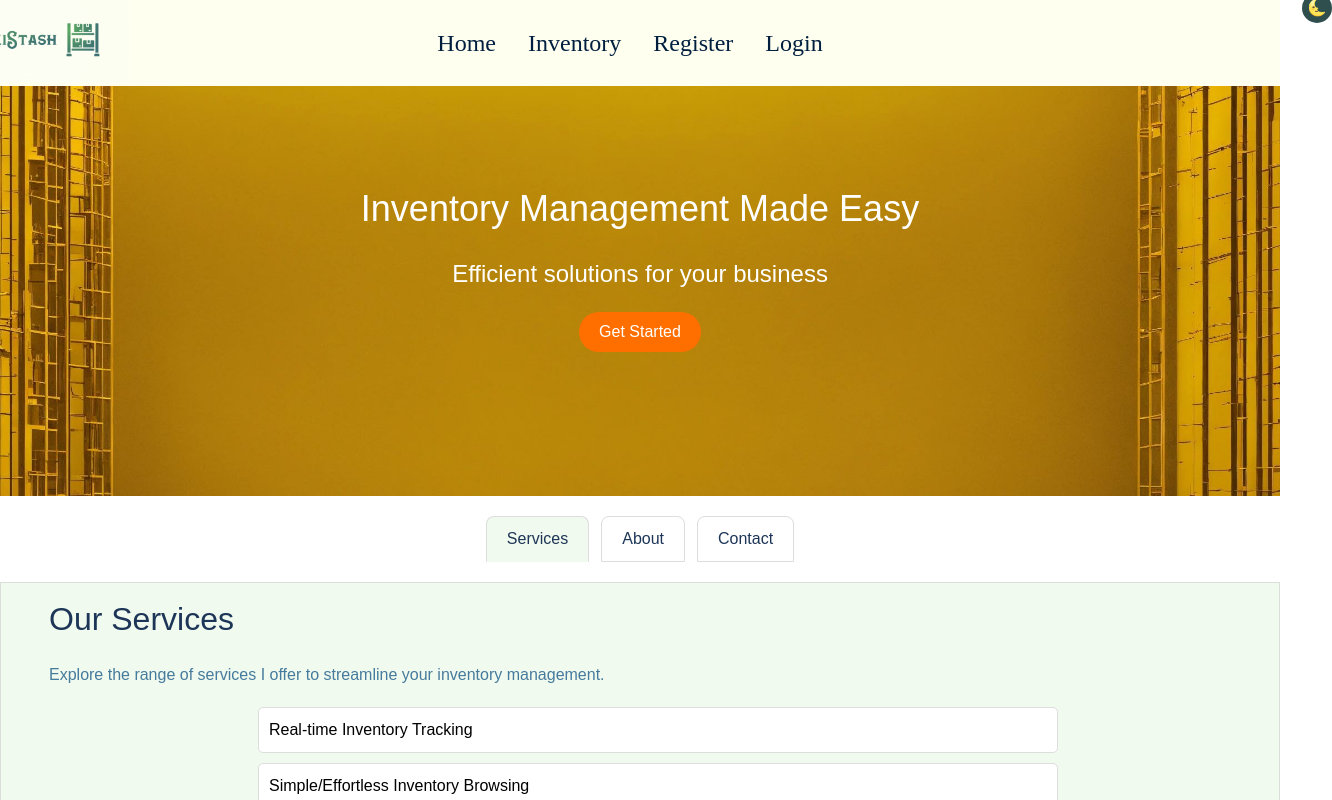
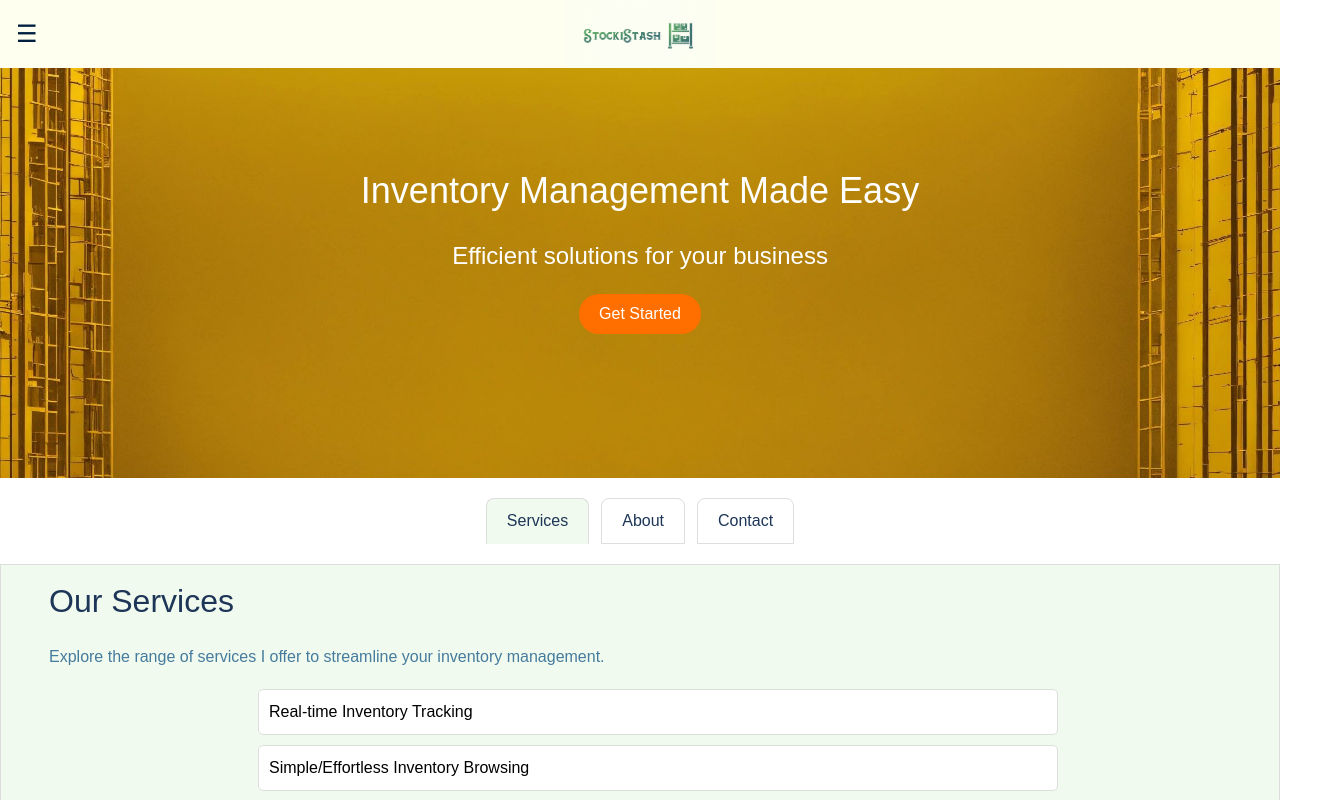
Before and after one commit to hulos1995/StockiStash-Capstone-Project, a React (Vite) app: page / in a window 1280 px wide. Shown: the top 800 px of the page, 1332 px wide, since content can reach past the window. Built offline with nearby package versions, Linux system fonts and the light colour scheme; a web font is replaced by a local one.

Commit message:
restyle header and add profile logo and logic

```diff
--- a/src/App.jsx
+++ b/src/App.jsx
@@ -1,5 +1,5 @@
-import { useState } from "react";
-import { BrowserRouter, Routes, Route } from "react-router-dom";
+import { useState, useEffect } from "react";
+import { BrowserRouter, Routes, Route, Navigate } from "react-router-dom";
 import { ToastContainer } from "react-toastify";
 import HomePage from "./pages/HomePage/HomePage";
 import InventoryPage from "./pages/InventoryPage/InventoryPage";
@@ -7,14 +7,44 @@ import LoginPage from "./pages/LoginPage/LoginPage";
 import ProfilePage from "./pages/ProfilePage/ProfilePage";
 import Header from "./components/Header/Header";
 import RegisterPage from "./pages/RegisterPage/RegisterPage";
+import { decodeToken } from "./utils/decodeToken";
 function App() {
   const [isDarkMode, setIsDarkMode] = useState(false);
-  const [authToken, setAuthToken] = useState(null);
+  const [authToken, setAuthToken] = useState(localStorage.getItem("authToken"));
+  const [isLoggedIn, setIsLoggedIn] = useState(!!authToken);
   const toggleDarkMode = () => setIsDarkMode(!isDarkMode);
+
+  useEffect(() => {
+    if (authToken) {
+      const decoded = decodeToken(authToken);
+      if (!decoded) {
+        setIsLoggedIn(false);
+        setAuthToken(null);
+      }
+    }
+  }, [authToken]);
+
+  const handleLogin = (token) => {
+    localStorage.setItem("authToken", token);
+    setAuthToken(token);
+    setIsLoggedIn(true);
+  };
+
+  const handleLogout = () => {
+    localStorage.removeItem("authToken");
+    setAuthToken(null);
+    setIsLoggedIn(false);
+  };
+
   return (
     <>
       <BrowserRouter>
-        <Header isDarkMode={isDarkMode} toggleDarkMode={toggleDarkMode} />
+        <Header
+          isDarkMode={isDarkMode}
+          toggleDarkMode={toggleDarkMode}
+          isLoggedIn={isLoggedIn}
+          handleLogout={handleLogout}
+        />
         <Routes>
           <Route path="/" element={<HomePage isDarkMode={isDarkMode} />} />
           <Route
@@ -32,13 +62,21 @@ function App() {
           <Route
             path="/login"
             element={
-              <LoginPage isDarkMode={isDarkMode} setAuthToken={setAuthToken} />
+              <LoginPage isDarkMode={isDarkMode} setAuthToken={handleLogin} />
             }
           />
           <Route
             path="/profile"
             element={
-              <ProfilePage isDarkMode={isDarkMode} authToken={authToken} />
+              isLoggedIn ? (
+                <ProfilePage
+                  isDarkMode={isDarkMode}
+                  authToken={authToken}
+                  handleLogout={handleLogout}
+                />
+              ) : (
+                <Navigate to="/login" replace />
+              )
             }
           />
         </Routes>
--- a/src/components/Header/Header.jsx
+++ b/src/components/Header/Header.jsx
@@ -1,57 +1,140 @@
-import { Link } from "react-router-dom";
-import "./Header.scss";
-import logo from "../../assets/images/logo.png";
-import logoDark from "../../assets/images/logo-dark.png";
-const Header = ({ isDarkMode, toggleDarkMode }) => {
+import { useState, useEffect, useRef } from 'react';
+import { Link, useNavigate } from 'react-router-dom';
+import './Header.scss';
+import logo from '../../assets/images/logo.png';
+import logoDark from '../../assets/images/logo-dark.png';
+import profile from '../../assets/images/profile.png';
+
+const Header = ({ isDarkMode, toggleDarkMode, isLoggedIn }) => {
+  const [content, setContent] = useState(false);
+  const [activeLink, setActiveLink] = useState('/');
+  const headerRef = useRef(null);
+  const navigate = useNavigate();
+
+  const toggleContentVisibility = () => {
+    setContent((prevState) => !prevState);
+  };
+  const closedOnClick = (event) => {
+    if (headerRef.current && !headerRef.current.contains(event.target)) {
+      setContent(false);
+    }
+  };
+  useEffect(() => {
+    if (content) {
+      document.addEventListener('mousedown', closedOnClick);
+    } else {
+      document.removeEventListener('mousedown', closedOnClick);
+    }
+    return () => {
+      document.removeEventListener('mousedown', closedOnClick);
+    };
+  }, [content]);
+
+  useEffect(() => {
+    setActiveLink(window.location.pathname);
+  }, []);
+  const handleProfileClick = () => {
+    if (isLoggedIn) {
+      setActiveLink('/profile');
+      navigate('/profile');
+    } else {
+      setActiveLink('/login');
+      navigate('/login');
+    }
+  };
   return (
     <header
-      className={`header ${isDarkMode ? "header--dark" : "header--light"}`}
+      ref={headerRef}
+      className={`header ${isDarkMode ? 'header--dark' : 'header--light'}`}
     >
-      <div className="header__container">
+      <div className='header__container'>
+        <div className='header__logo'>
+          <Link to='/'>
+            <img
+              className='header__logo-img'
+              src={isDarkMode ? logoDark : logo}
+              alt={`${logo} logo`}
+            />
+          </Link>
+        </div>
         <button
-          className={`header__dark-mode-toggle ${
-            isDarkMode
-              ? "header__dark-mode-toggle--dark"
-              : "header__dark-mode-toggle--light"
-          }`}
-          onClick={toggleDarkMode}
+          className='header__sidebar-toggle'
+          onClick={toggleContentVisibility}
         >
-          {isDarkMode ? "🌞" : "🌜"}
+          ☰
         </button>
-        <nav className="header__nav">
-          <div className="header__logo">
-            {isDarkMode ? (
-              <img
-                className="header__logo-img"
-                src={logoDark}
-                alt="Logo Dark"
-              />
-            ) : (
-              <img className="header__logo-img" src={logo} alt="Logo" />
-            )}{" "}
-          </div>
-          <ul className="header__nav-list">
-            <li className="header__nav-item">
-              <Link to="/" className="header__nav-link">
+      </div>
+      <div className={`header__content ${content ? 'header__content--visible' : ''}`}>
+        <nav className='header__nav'>
+          <ul className='header__nav-list'>
+            <li
+              className={`header__nav-item ${activeLink === '/' ? 'header__nav-item--active' : ''}`}
+              onClick={() => setActiveLink('/')}
+            >
+              <Link
+                to='/'
+                className='header__nav-link'
+              >
                 Home
               </Link>
             </li>
-            <li className="header__nav-item">
-              <Link to="/inventory" className="header__nav-link">
+            <li
+              className={`header__nav-item ${activeLink === '/inventory' ? 'header__nav-item--active' : ''}`}
+              onClick={() => setActiveLink('/inventory')}
+            >
+              <Link
+                to='/inventory'
+                className='header__nav-link'
+              >
                 Inventory
               </Link>
             </li>
-            <li className="header__nav-item">
-              <Link to="/signup" className="header__nav-link">
+            <li
+              className={`header__nav-item ${activeLink === '/signup' ? 'header__nav-item--active' : ''}`}
+              onClick={() => setActiveLink('/signup')}
+            >
+              <Link
+                to='/signup'
+                className='header__nav-link'
+              >
                 Register
               </Link>
             </li>
-            <li className="header__nav-item">
-              <Link to="/login" className="header__nav-link">
+            <li
+              className={`header__nav-item ${activeLink === '/login' ? 'header__nav-item--active' : ''}`}
+              onClick={() => setActiveLink('/login')}
+            >
+              <Link
+                to='/login'
+                className='header__nav-link'
+              >
                 Login
               </Link>
             </li>
           </ul>
+          <div className='header__profile'>
+            <img
+              className='header__profile-img'
+              src={profile}
+              alt={`${profile} logo}`}
+              onClick={handleProfileClick}
+            />
+            <div className='header__dark-mode-toggle'>
+              <input
+                className='header__dark-mode-toggle-input'
+                type='checkbox'
+                id='dark-mode-toggle'
+                checked={isDarkMode}
+                onChange={toggleDarkMode}
+              />
+              <label
+                className='header__dark-mode-toggle-input'
+                htmlFor='dark-mode-toggle'
+              >
+                {isDarkMode ? 'Light Mode' : 'Dark Mode'}
+              </label>
+            </div>
+          </div>
         </nav>
       </div>
     </header>
--- a/src/components/Header/Header.scss
+++ b/src/components/Header/Header.scss
@@ -1,110 +1,99 @@
-@use "../../style/partials/__variable" as *;
-@use "../../style/partials/__mixin" as *;
-@use "../../style/partials/__typography" as *;
-@use "../../style/partials/__reset" as *;
+@use '../../style/partials/__variable' as *;
+@use '../../style/partials/__mixin' as *;
+@use '../../style/partials/__typography' as *;
+@use '../../style/partials/__reset' as *;
 .header {
-  font-family: "prata";
-  padding: 1rem;
-  height: 86px;
-  @include center;
-  &__logo {
-    @include tablet {
-      position: absolute;
-      top: -2rem;
-      @include tablet {
-        left: -18rem;
-      }
-      @include desktop {
-        left: -32.2rem;
-      }
-    }
-    &-img {
-      margin-left: 4rem;
-      width: 150px;
-      @include tablet {
-        width: 200px;
-      }
-    }
-  }
+  font-family: 'prava';
+  position: relative;
+  z-index: 1;
+  background-color: $background-light;
+  color: $text-primary;
   &__container {
-    position: relative;
-    width: 300px;
-    @include tablet {
-      width: 700px;
-    }
-    @include desktop {
-      width: 1000px;
-    }
-
-    margin: 0 auto;
+    display: flex;
+    justify-content: space-between;
+    align-items: center;
+    padding: 1rem;
   }
   &--dark {
     background-color: $background-dark;
     color: $text-secondary;
   }
-  &--light {
-    background-color: $background-light;
-    color: $text-primary;
+  &__logo {
+    position: absolute;
+    left: 50%;
+    transform: translateX(-50%);
+    &-img {
+      width: 150px;
+    }
   }
-  &__dark-mode-toggle {
+  &__sidebar-toggle {
     border: none;
-    border-radius: 50%;
-    width: 24px;
-    height: 24px;
-    top: 1.5rem;
-    right: 0;
-    @include tablet {
-      width: 30px;
-      height: 30px;
-      right: -2rem;
-      top: -2rem;
-    }
-    @include desktop {
-      right: -12rem;
-    }
-    @include center;
+    background: none;
+    font-size: 1.5rem;
+    cursor: pointer;
+  }
+  &__content {
     position: absolute;
-    &--dark {
-      background-color: $background-light;
-    }
-    &--light {
-      background-color: $background-dark;
+    top: 0;
+    left: 50%;
+    transform: translateX(-50%);
+    display: flex;
+    flex-direction: column;
+    align-items: center;
+    padding: 1rem;
+    background-color: inherit;
+    transition: transform 0.3s ease-in-out, opacity 0.3s ease-in-out;
+    opacity: 0;
+    pointer-events: auto;
+    &--visible {
+      transform: translateX(-50%) translateY(100%);
+      opacity: 1;
+      pointer-events: auto;
     }
   }
   &__nav {
-    position: relative;
-    width: 100%;
-    @include tablet {
-      width: 50%;
-      margin-left: 15rem;
-    }
-    @include desktop {
-      width: 50%;
-    }
+    display: flex;
+    flex-direction: row;
+    align-items: center;
+    justify-content: space-between;
+    gap: 3rem;
     &-list {
-      display: flex;
+      list-style: none;
       padding: 0;
       margin: 0;
-      gap: 2rem;
-      justify-content: center;
-      margin-bottom: 1rem;
-      @include tablet {
-        margin-left: 8rem;
-        margin-bottom: 0;
-      }
-      @include desktop {
-        margin-left: 0;
+      display: flex;
+      flex-direction: row;
+      align-items: center;
+      gap: 1rem;
+    }
+    &-item {
+      margin: 0;
+      position: relative;
+      &--active {
+        border-bottom: 2px solid $accent-color;
       }
     }
     &-link {
+      text-decoration: none;
       color: inherit;
       font-size: 1rem;
-      @include tablet {
-        font-size: 1.5rem;
-      }
-      &:hover {
-        color: $accent-color;
-      }
+    }
+  }
+  &__dark-mode-toggle {
+    display: flex;
+    flex-direction: row;
+    align-items: center;
+    gap: 0.5rem;
+    &-input {
+      cursor: pointer;
+    }
+  }
+  &__profile {
+    display: flex;
+    align-items: center;
+    gap: 1rem;
+    &-img {
+      width: 24px;
     }
   }
 }
--- a/src/pages/ProfilePage/ProfilePage.jsx
+++ b/src/pages/ProfilePage/ProfilePage.jsx
@@ -12,6 +12,7 @@ const ProfilePage = ({ isDarkMode }) => {
       const token = localStorage.getItem("authToken");
       if (!token) {
         console.error("No authentication token found");
+        navigate("/login");
         return;
       }
       try {
```
Also changed, not shown: src/components/PageBody/PageBody.scss (+6 -6 lines).
